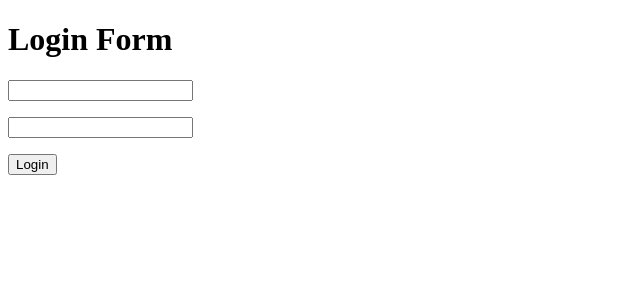
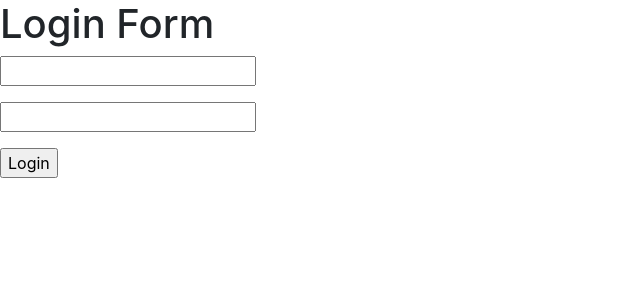
Before and after one commit to Rafael-Lopez/PGFSD-Assignment-4-Frontend, an Angular app: page /login in a window 1280 px wide. Shown: the top 300 px of the page, without its empty margins (0-640 px from the left). Built offline with nearby package versions, Linux system fonts and the light colour scheme.

Commit message:
Add Boostrap to project

```diff
--- a/package.json
+++ b/package.json
@@ -19,6 +19,7 @@
     "@angular/platform-browser": "~11.2.5",
     "@angular/platform-browser-dynamic": "~11.2.5",
     "@angular/router": "~11.2.5",
+    "bootstrap": "^4.6.0",
     "rxjs": "~6.6.0",
     "tslib": "^2.0.0",
     "zone.js": "~0.11.3"
--- a/src/styles.scss
+++ b/src/styles.scss
@@ -1 +1,2 @@
 /* You can add global styles to this file, and also import other style files */
+@import "~bootstrap/dist/css/bootstrap.css";
```
Also changed, not shown: 1 other file (tests, documents, lock files or other folders).
